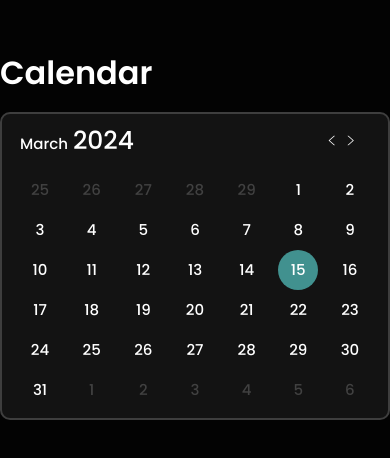
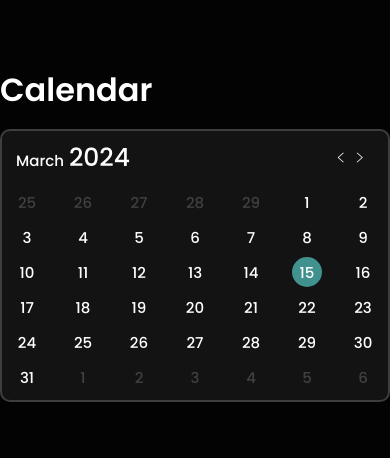
Before and after one commit to latobibor/take-home-calendar, a React Native app: screen / in a window 390 px wide. Shown: the part 188-646 px from the top of the page. Built offline with nearby package versions, Linux system fonts and the light colour scheme.

Commit message:
adjust UI to look very similar to Figma

```diff
--- a/components/calendar.tsx
+++ b/components/calendar.tsx
@@ -42,7 +42,7 @@ const styles = StyleSheet.create({
 
     backgroundColor: '#131313',
 
-    paddingHorizontal: 18,
+    paddingHorizontal: 10,
     paddingVertical: 8,
   },
   headerContainer: {
@@ -50,5 +50,6 @@ const styles = StyleSheet.create({
     flexDirection: 'row',
     alignItems: 'center',
     justifyContent: 'space-between',
+    marginHorizontal: 4
   },
 });
--- a/components/month.tsx
+++ b/components/month.tsx
@@ -34,16 +34,23 @@ export function Month({year, month, onDaySelection}: DaysProps) {
     setSelectedDate(day.actualDate);
   }
 
-  return <View>
+  return <View style={styles.container}>
     {
       poorMansPagination.map(({start, end}) =>
-        (<Fragment key={`${start}_${end}`}>
+        (
           <Week
             key={`${start}_${end}`}
             days={daysOfPage.slice(start, end)}
             selectedDate={selectedDate}
             onDaySelection={onCombinedDaySelection}/>
-        </Fragment>))
+        ))
     }
   </View>
 }
+
+const styles = StyleSheet.create({
+  container: {
+    display: 'flex',
+    gap: 5
+  }
+});
--- a/components/time-controls.tsx
+++ b/components/time-controls.tsx
@@ -43,7 +43,7 @@ const styles = StyleSheet.create({
     display: 'flex',
     flexDirection: 'row',
     gap: 10,
-    marginRight: 15
+    marginRight: 10
   },
   buttonStyle: {
     backgroundColor: '#00000000',
--- a/components/week.tsx
+++ b/components/week.tsx
@@ -37,11 +37,11 @@ const styles = StyleSheet.create({
   weekContainer: {
     display: 'flex',
     flexDirection: 'row',
-    justifyContent: 'space-between'
+    justifyContent: 'space-between',
   },
   dayContainer: {
-    width: 40,
-    height: 40,
+    width: 30,
+    height: 30,
 
     display: 'flex',
     justifyContent: 'center',
@@ -57,6 +57,6 @@ const styles = StyleSheet.create({
   },
   selectedDay: {
     backgroundColor: '#41918f',
-    borderRadius: 20,
+    borderRadius: 15,
   }
 });
```
